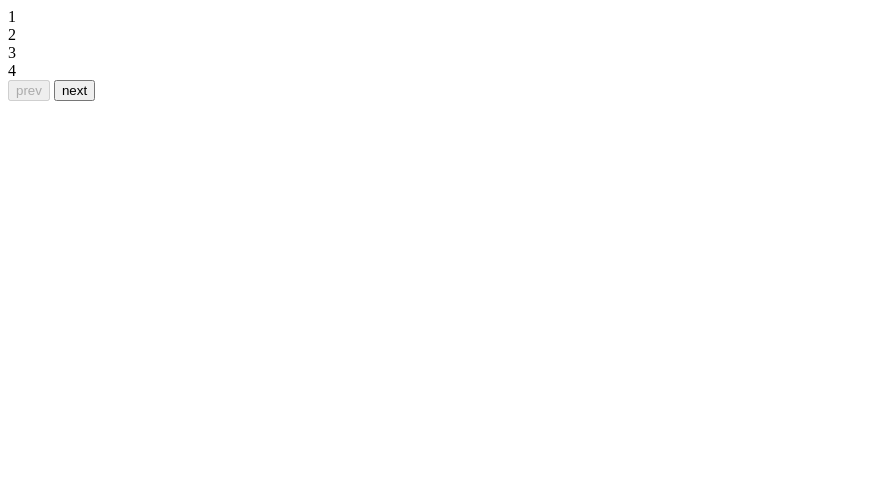
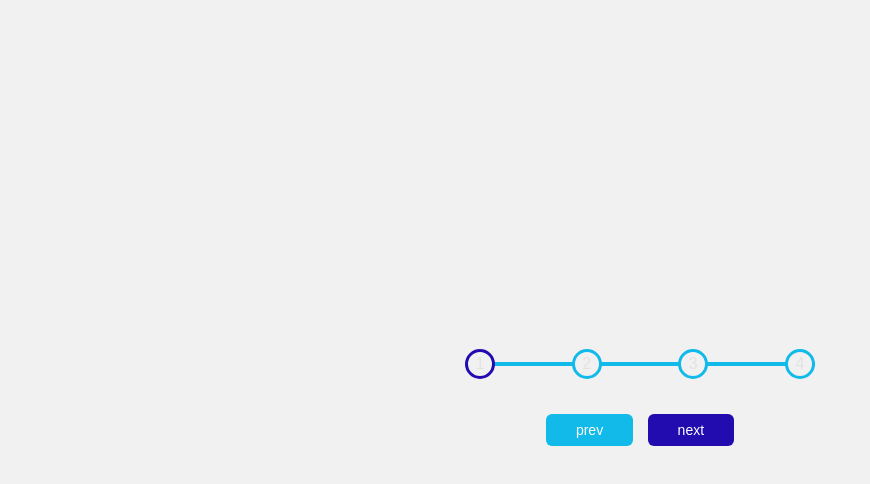
Before and after one commit to abdesslemhamani/progress-steps, a plain HTML site: page index.html in a window 1280 px wide. Shown: the whole page, without its empty margins (0-870 px from the left). Drawn offline with Linux system fonts and the light colour scheme; a web font is replaced by a local one.

Commit message:
first commit

```diff
--- a/index.html
+++ b/index.html
@@ -4,6 +4,7 @@
     <meta charset="UTF-8" />
     <meta name="viewport" content="width=device-width, initial-scale=1.0" />
     <title>steps</title>
+    <link rel="stylesheet" href="style.css" />
   </head>
   <body>
     <div class="container">
--- a/style.css
+++ b/style.css
@@ -1,13 +1,24 @@
+@import url('https://fonts.googleapis.com/css?family=Muli&display=swap');
+
+:root {
+    --line-border-fill: #220cb0;
+    --line-border-empty: #11bae9;
+
+}
+
+* {
+    box-sizing: border-box;
+}
+
 body {
-    font-family: 'Courier New', Courier, monospace;
-    background-color: bisque;
+    background-color: #f1f1f1;
+    font-family: 'Muli', sans-serif;
     display: flex;
     align-items: center;
     justify-content: center;
-
+    height: 100vh;
     overflow: hidden;
     margin: 0;
-    height: 100vh;
 }
 
 .container {
@@ -17,11 +28,10 @@ body {
 .progress-container {
     display: flex;
     justify-content: space-between;
-    padding: 5px;
     position: relative;
     margin-bottom: 30px;
     max-width: 100%;
-    width: 400px;
+    width: 350px;
 }
 
 .progress-container::before {
@@ -47,3 +57,45 @@ body {
     z-index: -1;
     transition: 0.4s ease;
 }
+
+.circle {
+    background-color: #f1f1f1;
+    color: #e2e2e2;
+    border-radius: 50%;
+    height: 30px;
+    width: 30px;
+    display: flex;
+    align-items: center;
+    justify-content: center;
+    border: 3px solid var(--line-border-empty);
+    transition: 0.4s ease;
+}
+
+.circle.active {
+    border-color: var(--line-border-fill);
+}
+
+.btn {
+    background-color: var(--line-border-fill);
+    color: #fff;
+    border: 0;
+    border-radius: 6px;
+    cursor: pointer;
+    font-family: inherit;
+    padding: 8px 30px;
+    margin: 5px;
+    font-size: 14px;
+}
+
+.btn:active {
+    transform: scale(0.98);
+}
+
+.btn:focus {
+    outline: 0;
+}
+
+.btn:disabled {
+    background-color: var(--line-border-empty);
+    cursor: not-allowed;
+}
```
